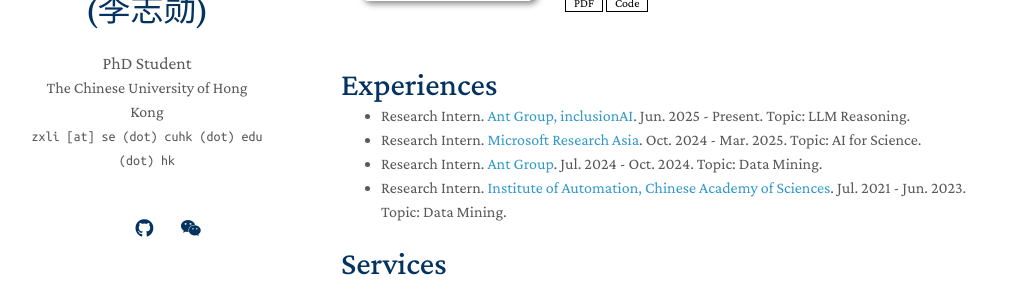
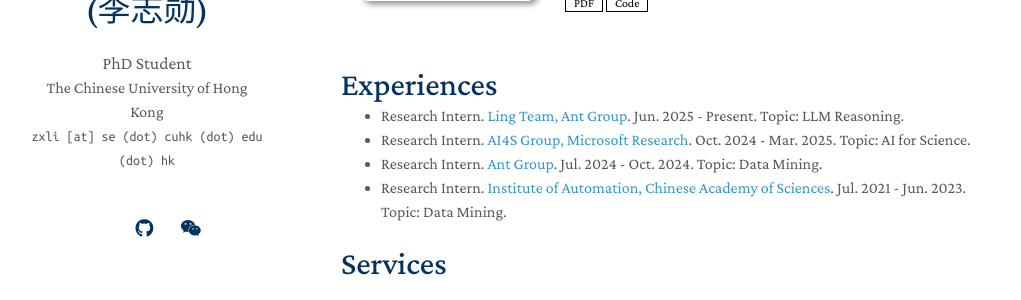
Before and after one commit to ZhixunLEE/ZhixunLEE.github.io, a Jekyll site: the page built from index.md, in a window 1280 px wide and 900 px high, scrolled down 1586 px. Shown: the part 359-659 px from the top of the window, without its empty margins (129-1150 px from the left). Built offline with Jekyll 4.4.1, drawn with Linux system fonts in a browser that asks for light colours; nearby versions of some CDN libraries; a style sheet for code colours, icons or effects is not loaded.

Commit message:
Update index.md

```diff
--- a/index.md
+++ b/index.md
@@ -48,8 +48,8 @@ Recently, my research interests lie in large reasoning models and AI for science
 <h2 id="experience" style="margin: 2px 0px 0px;">Experiences</h2>
 
 <ul>
-  <li>Research Intern. <a href="https://github.com/inclusionAI">Ant Group, inclusionAI</a>. Jun. 2025 - Present. Topic: LLM Reasoning.</li>
-  <li>Research Intern. <a href="https://www.microsoft.com/en-us/research/lab/microsoft-research-asia/">Microsoft Research Asia</a>. Oct. 2024 - Mar. 2025. Topic: AI for Science.</li>
+  <li>Research Intern. <a href="https://github.com/inclusionAI">Ling Team, Ant Group</a>. Jun. 2025 - Present. Topic: LLM Reasoning.</li>
+  <li>Research Intern. <a href="https://www.microsoft.com/en-us/research/lab/microsoft-research-asia/">AI4S Group, Microsoft Research</a>. Oct. 2024 - Mar. 2025. Topic: AI for Science.</li>
   <li>Research Intern. <a href="https://www.antgroup.com/en">Ant Group</a>. Jul. 2024 - Oct. 2024. Topic: Data Mining.</li>
   <li>Research Intern. <a href="http://english.ia.cas.cn/">Institute of Automation, Chinese Academy of Sciences</a>. Jul. 2021 - Jun. 2023. Topic: Data Mining.</li>
 </ul>
```
